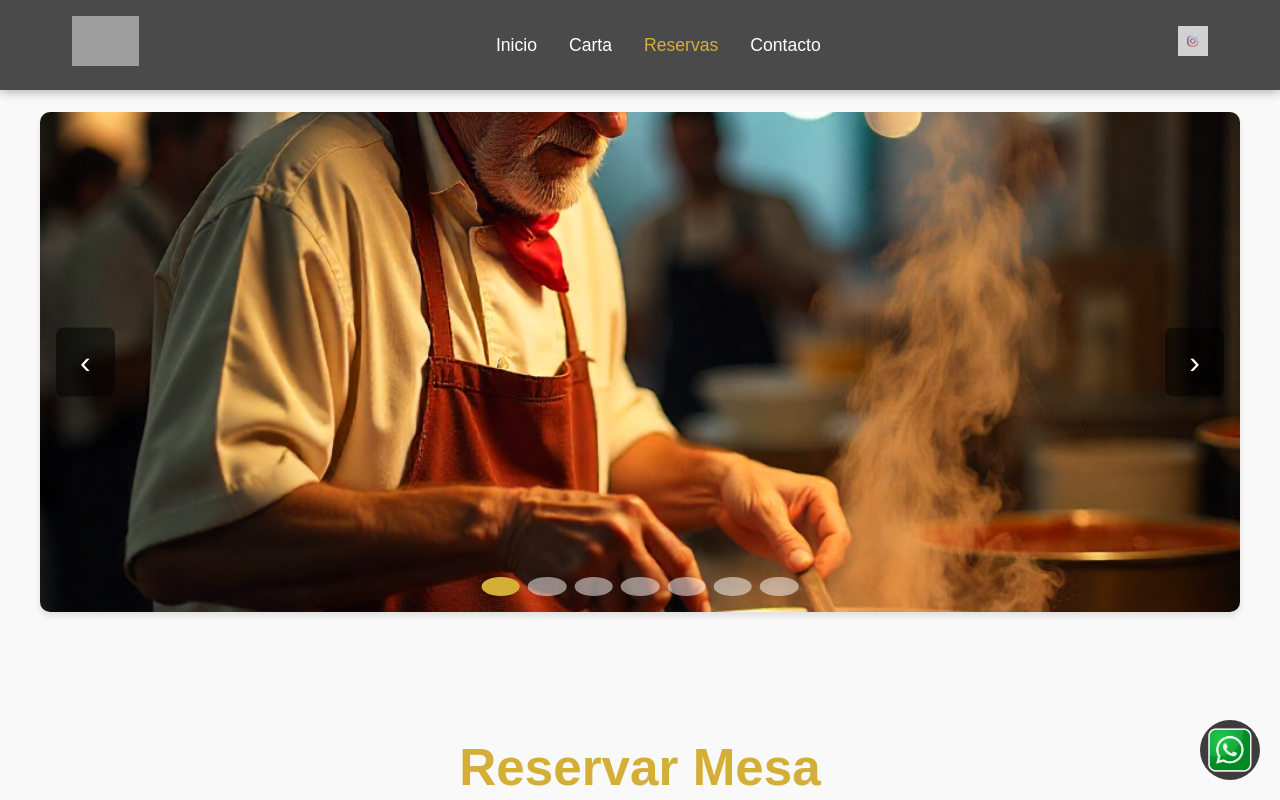
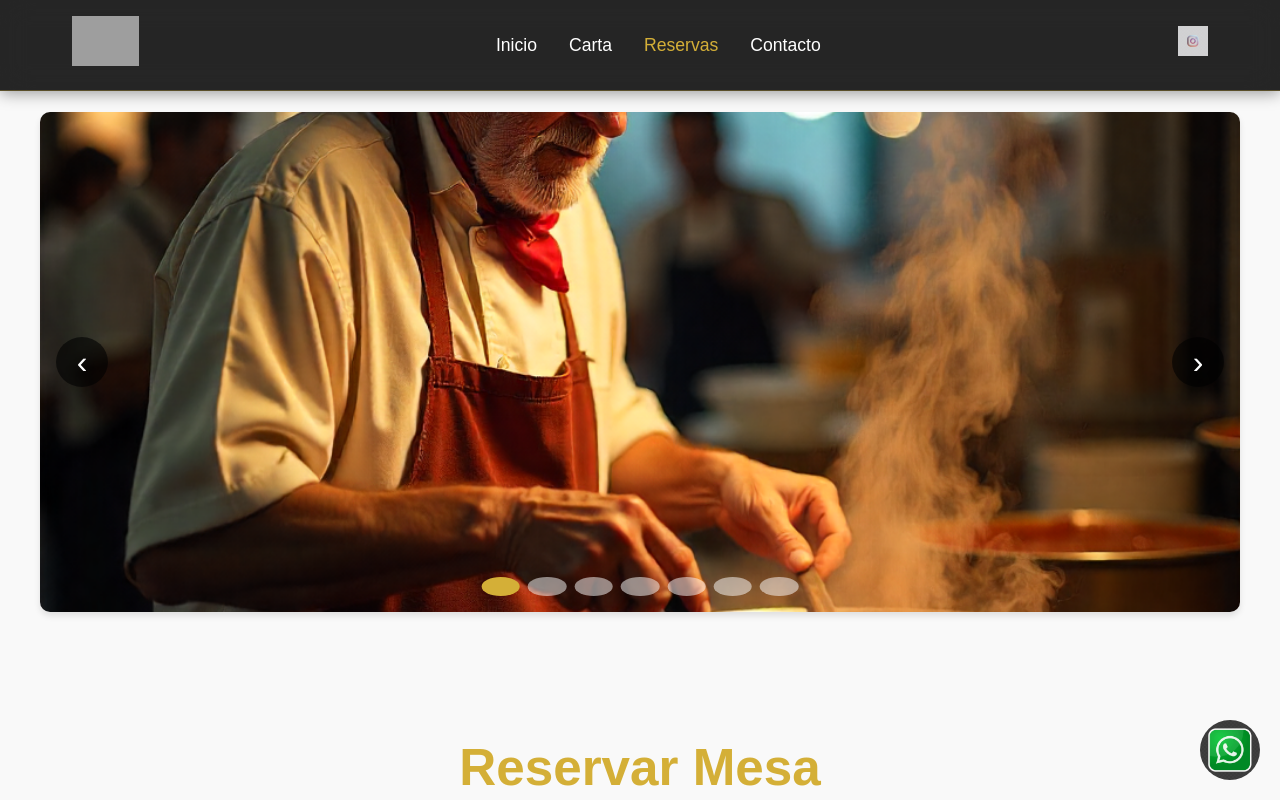
Before and after one commit to lauticieri-dev/Ristorante-Cieri---Base-en-React-y-Vite, a React (Vite) app: page /#/reservas in a window 1280 px wide. Shown: the top 800 px of the page. Built offline with nearby package versions, Linux system fonts and the light colour scheme; grey boxes are pictures that could not be loaded; a web font is replaced by a local one.

Commit message:
Actualización del CSS + arreglos de Vite

```diff
--- a/package.json
+++ b/package.json
@@ -9,7 +9,10 @@
     "build": "vite build",
     "lint": "eslint .",
     "preview": "vite preview",
-    "deploy": "gh-pages -d dist"
+    "deploy": "npm run build && gh-pages -d dist",
+    "check": "node scripts/pre-commit-check.js",
+    "safe-commit": "npm run check && npm run build",
+    "start": "npm run dev"
   },
   "dependencies": {
     "react": "^19.2.0",
--- a/src/components/Carousel, Hero, wpp y Info/Carousel.css
+++ b/src/components/Carousel, Hero, wpp y Info/Carousel.css
@@ -44,18 +44,26 @@
   position: absolute;
   top: 50%;
   transform: translateY(-50%);
-  background: rgba(0, 0, 0, 0.5);
+  background: rgba(0, 0, 0, 0.6);
   color: white;
-  border: none;
+  border: 2px solid transparent;
   padding: 1rem 1.5rem;
   font-size: 2rem;
   cursor: pointer;
-  transition: background 0.3s;
+  transition: all 0.3s ease;
   z-index: 2;
+  border-radius: 50%;
+  display: flex;
+  align-items: center;
+  justify-content: center;
+  width: 50px;
+  height: 50px;
 }
 
 .carousel-button:hover {
   background: rgba(0, 0, 0, 0.8);
+  border-color: #d4af37;
+  transform: translateY(-50%) scale(1.1);
 }
 
 .carousel-button.prev {
--- a/src/components/Carousel, Hero, wpp y Info/Carousel.jsx
+++ b/src/components/Carousel, Hero, wpp y Info/Carousel.jsx
@@ -67,20 +67,33 @@ const Carousel = () => {
               <img
                 src={slide.image}
                 alt={slide.alt}
+                loading="lazy"
                 onError={(e) => {
                   console.log('Error loading image:', slide.image);
-                  e.target.style.background = '#ccc';
+                  e.target.src = '/images/inicio/logo.jpg';
                   e.target.alt = 'Imagen no disponible';
+                  e.target.style.objectFit = 'contain';
+                  e.target.style.background = '#f0f0f0';
                 }}
               />
             </div>
           ))}
         </div>
 
-        <button className="carousel-button prev" onClick={prevSlide}>
+        <button
+          className="carousel-button prev"
+          onClick={prevSlide}
+          aria-label="Imagen anterior"
+          type="button"
+        >
           &#8249;
         </button>
-        <button className="carousel-button next" onClick={nextSlide}>
+        <button
+          className="carousel-button next"
+          onClick={nextSlide}
+          aria-label="Imagen siguiente"
+          type="button"
+        >
           &#8250;
         </button>
 
@@ -90,6 +103,8 @@ const Carousel = () => {
               key={index}
               className={`indicator ${index === currentSlide ? 'active' : ''}`}
               onClick={() => goToSlide(index)}
+              aria-label={`Ir a imagen ${index + 1}`}
+              type="button"
             />
           ))}
         </div>
--- a/src/components/Footer, Header y layout/Header.css
+++ b/src/components/Footer, Header y layout/Header.css
@@ -5,11 +5,12 @@
   width: 100vw;
   left: 0;
   z-index: 1000;
-  background: rgba(0, 0, 0, 0.7);
-  backdrop-filter: blur(10px);
-  -webkit-backdrop-filter: blur(10px);
-  box-shadow: 0 2px 10px rgba(0,0,0,0.3);
+  background: rgba(0, 0, 0, 0.85);
+  backdrop-filter: blur(15px);
+  -webkit-backdrop-filter: blur(15px);
+  box-shadow: 0 2px 15px rgba(0,0,0,0.4);
   transition: background-color 0.3s ease;
+  border-bottom: 1px solid rgba(212, 175, 55, 0.3);
 }
 
 .header {
--- a/vite.config.js
+++ b/vite.config.js
@@ -4,9 +4,13 @@ import react from '@vitejs/plugin-react'
 // https://vite.dev/config/
 export default defineConfig({
   plugins: [react()],
-  base: '/Ristorante-Cieri---Base-en-React-y-Vite/',
+  base: process.env.NODE_ENV === 'production' ? '/Ristorante-Cieri---Base-en-React-y-Vite/' : '/',
   build: {
     outDir: 'dist',
     assetsDir: 'assets',
+  },
+  server: {
+    port: 5173,
+    open: true
   }
 })
```
Also changed, not shown: 1 other file (tests, documents, lock files or other folders).
